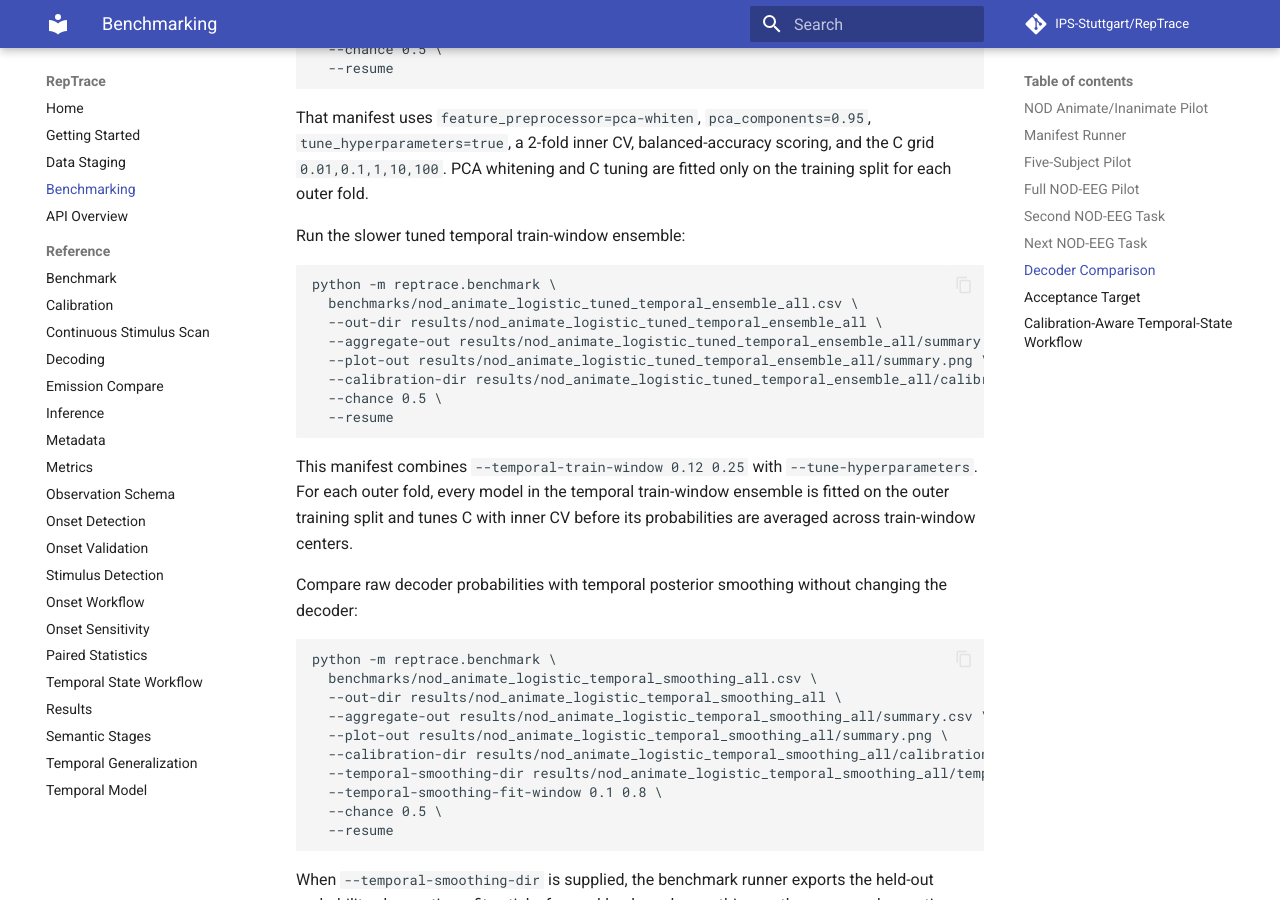
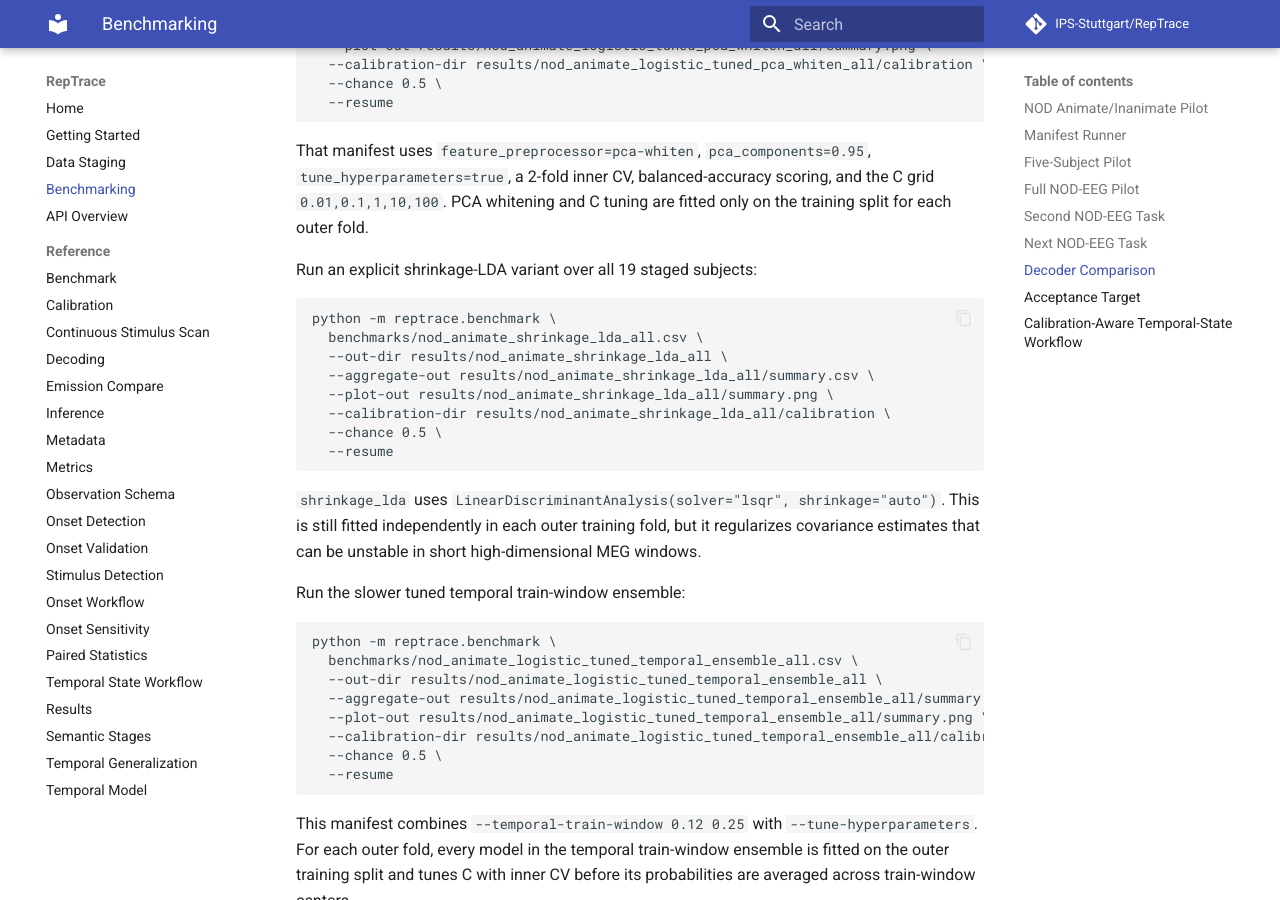
Before and after one commit to FlorianPfaff/RepTrace, an MkDocs documentation site: the page built from docs/benchmarking.md, in a window 1280 px wide and 900 px high, scrolled down 7664 px. Built offline with MkDocs 1.6.1 and Material for MkDocs 9.7.7, drawn with Linux system fonts in a browser that asks for light colours; comment, search, counter and statistics services are not loaded; some of the changed text lies outside the part shown.

Commit message:
Add shrinkage LDA decoder variant

````diff
--- a/docs/benchmarking.md
+++ b/docs/benchmarking.md
@@ -355,6 +355,8 @@ manifest column or `--decoder` CLI option:
 
 - `logistic`: balanced multinomial logistic regression;
 - `lda`: linear discriminant analysis;
+- `shrinkage_lda`: LDA with LSQR covariance shrinkage estimated inside each
+  training fold;
 - `linear_svm`: calibrated balanced linear support vector machine.
 
 Run the first-five-subject decoder comparison:
@@ -396,6 +398,24 @@ That manifest uses `feature_preprocessor=pca-whiten`, `pca_components=0.95`,
 `tune_hyperparameters=true`, a 2-fold inner CV, balanced-accuracy scoring, and
 the C grid `0.01,0.1,1,10,100`. PCA whitening and C tuning are fitted only on
 the training split for each outer fold.
+
+Run an explicit shrinkage-LDA variant over all 19 staged subjects:
+
+```bash
+python -m reptrace.benchmark \
+  benchmarks/nod_animate_shrinkage_lda_all.csv \
+  --out-dir results/nod_animate_shrinkage_lda_all \
+  --aggregate-out results/nod_animate_shrinkage_lda_all/summary.csv \
+  --plot-out results/nod_animate_shrinkage_lda_all/summary.png \
+  --calibration-dir results/nod_animate_shrinkage_lda_all/calibration \
+  --chance 0.5 \
+  --resume
+```
+
+`shrinkage_lda` uses `LinearDiscriminantAnalysis(solver="lsqr",
+shrinkage="auto")`. This is still fitted independently in each outer training
+fold, but it regularizes covariance estimates that can be unstable in short
+high-dimensional MEG windows.
 
 Run the slower tuned temporal train-window ensemble:
 
@@ -525,6 +545,18 @@ gh workflow run nod-decoder-all.yml \
   -f n_permutations=10000
 ```
 
+Or run the shrinkage-LDA manifest:
+
+```bash
+gh workflow run nod-decoder-all.yml \
+  --repo IPS-Stuttgart/RepTrace \
+  --ref main \
+  -f data_root=../data/nod \
+  -f manifest_csv=benchmarks/nod_animate_shrinkage_lda_all.csv \
+  -f output_dir=results/nod_animate_shrinkage_lda_all \
+  -f n_permutations=10000
+```
+
 Or run the raw-versus-smoothed posterior comparison:
 
 ```bash
````
Also changed, not shown: 4 other files.
